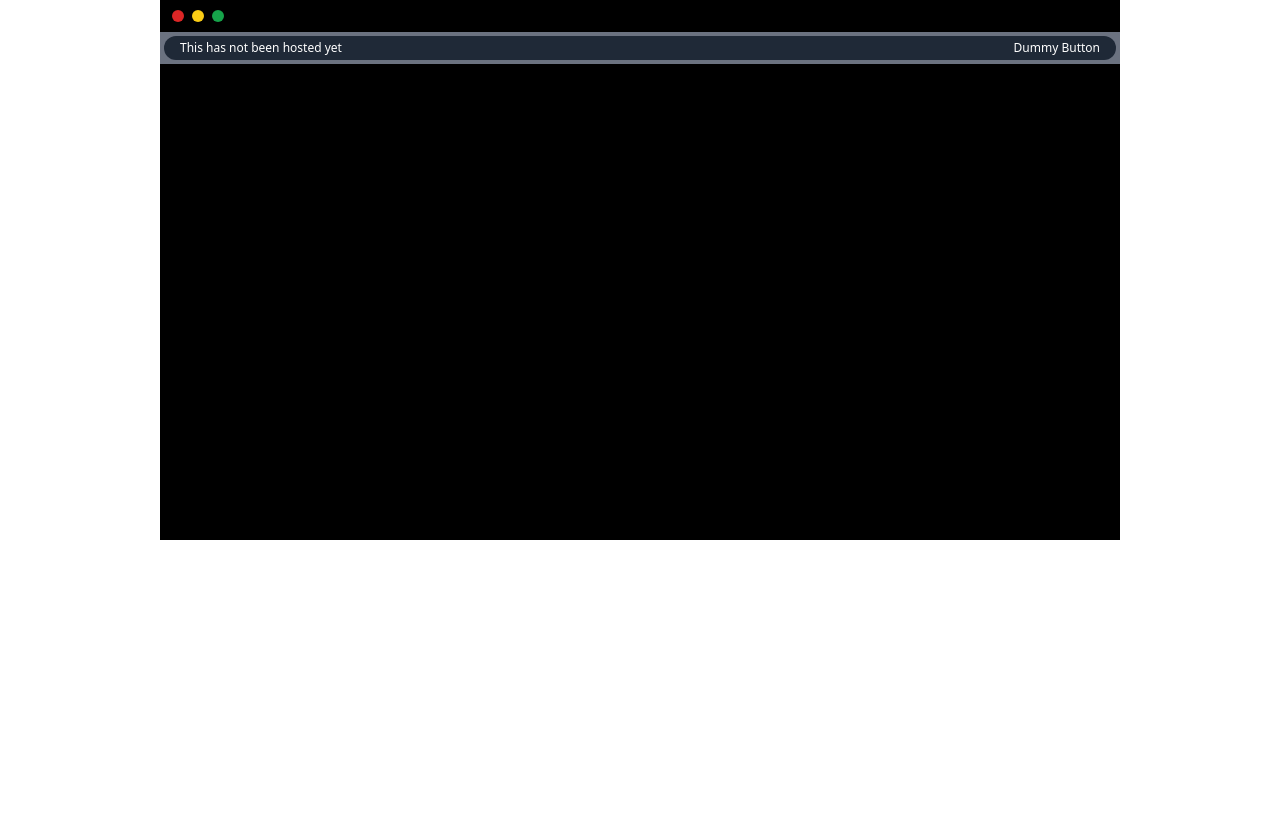
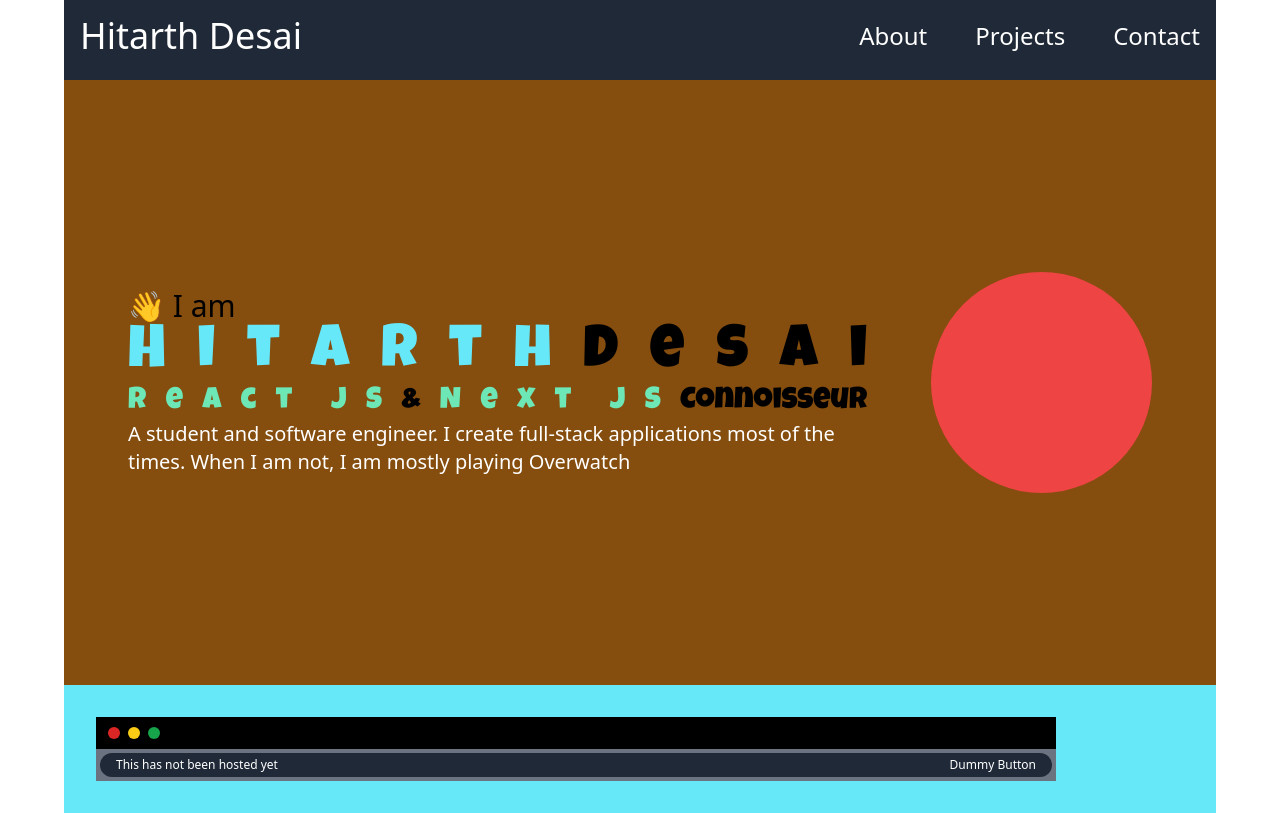
Before and after one commit to hitarthdesai/hitarthdesai, a React (Create React App) app: page / in a window 1280 px wide. Built offline with nearby package versions, Linux system fonts and the light colour scheme; no server answers.

Commit message:
create hero section

```diff
--- a/public/index.html
+++ b/public/index.html
@@ -24,6 +24,12 @@
       work correctly both with client-side routing and a non-root public URL.
       Learn how to configure a non-root public URL by running `npm run build`.
     -->
+    <link rel="preconnect" href="https://fonts.googleapis.com" />
+    <link rel="preconnect" href="https://fonts.gstatic.com" crossorigin />
+    <link
+      href="https://fonts.googleapis.com/css2?family=Luckiest+Guy&display=swap"
+      rel="stylesheet"
+    />
     <title>React App</title>
   </head>
   <body>
--- a/src/App.tsx
+++ b/src/App.tsx
@@ -1,6 +1,16 @@
+import { Hero } from "./components/Hero";
+import { Nav } from "./components/Nav";
 import { Repositories } from "./components/Repositories";
 
 const App = () => {
-  return <Repositories />;
+  return (
+    <div className="w-screen flex items-center justify-center">
+      <div className="bg-cyan-300 max-w-6xl h-full flex flex-col">
+        <Nav />
+        <Hero />
+        <Repositories />
+      </div>
+    </div>
+  );
 };
 export default App;
--- /dev/null
+++ b/src/components/Hero.tsx
@@ -0,0 +1,26 @@
+import { SpecialWord } from "./SpecialWord";
+
+export const Hero = () => {
+  return (
+    <section className="w-full px-8 py-40 bg-yellow-800 flex flex-row justify-between">
+      <div className="grow flex flex-col items-center justify-center px-8">
+        <div className="text-3xl w-full">👋 I am</div>
+        <div className="font-hero text-6xl w-full flex flex-row justify-between">
+          <SpecialWord className="text-cyan-300" text="Hitarth" />
+          <SpecialWord text="Desai" />
+        </div>
+        <div className="font-hero text-3xl w-full flex flex-row justify-between">
+          <SpecialWord className="text-emerald-300" text="React JS" />
+          &
+          <SpecialWord className="text-emerald-300" text="Next JS" />
+          Connoisseur
+        </div>
+        <div className="text-white text-xl">
+          A student and software engineer. I create full-stack applications most
+          of the times. When I am not, I am mostly playing Overwatch
+        </div>
+      </div>
+      <div className="w-1/3 aspect-square m-8 rounded-full bg-red-500" />
+    </section>
+  );
+};
--- /dev/null
+++ b/src/components/Nav.tsx
@@ -0,0 +1,16 @@
+export const Nav = () => {
+  return (
+    <header className="bg-gray-800 h-20 pb-8 text-white">
+      <nav className="p-4 flex flex-row items-center justify-between">
+        <div className="">
+          <p className="text-4xl">Hitarth Desai</p>
+        </div>
+        <ul className="flex flex-row gap-12 text-2xl">
+          <li>About</li>
+          <li>Projects</li>
+          <li>Contact</li>
+        </ul>
+      </nav>
+    </header>
+  );
+};
--- a/src/components/Repositories.tsx
+++ b/src/components/Repositories.tsx
@@ -26,15 +26,14 @@ export const Repositories = () => {
   };
 
   return (
-    <div className="w-screen bg-white flex items-center justify-center">
-      <div className="w-[60rem] aspect-video bg-black flex flex-col">
-        <div className="h-8 flex flex-row">
-          <div className="w-fit h-full flex flex-row items-center mx-2 ">
+    <div className="w-[60rem] flex flex-col m-8">
+      <div className="h-8 flex flex-row bg-black">
+        <div className="w-fit h-full flex flex-row items-center mx-2">
           <div className="w-3 h-3 mx-1 rounded-full bg-red-600" />
           <div className="w-3 h-3 mx-1 rounded-full bg-yellow-400" />
           <div className="w-3 h-3 mx-1 rounded-full bg-green-600" />
         </div>
-          <div ref={tabsRef} className="w-full h-full flex flex-row">
+        <div ref={tabsRef} className="w-full h-full flex flex-row grow">
           {repos.length > 0 && (
             <Tabs
               tabs={repos.map((repo, index) => ({
@@ -50,8 +49,7 @@ export const Repositories = () => {
       <div className="bg-gray-500 min-w-screen h-8 px-1 py-[4px]">
         <div className="w-full h-full rounded-full flex items-center justify-between bg-gray-800 ">
           <p className="ml-4 text-xs text-white">
-              {repos[activeRepoIndex]?.homepage ||
-                "This has not been hosted yet"}
+            {repos[activeRepoIndex]?.homepage || "This has not been hosted yet"}
           </p>
           <button tabIndex={-1} className="mr-4 text-xs text-white">
             Dummy Button
@@ -60,6 +58,5 @@ export const Repositories = () => {
       </div>
       {activeRepoIndex >= 0 && <Showcase repo={repos[activeRepoIndex]} />}
     </div>
-    </div>
   );
 };
--- a/src/components/Showcase.tsx
+++ b/src/components/Showcase.tsx
@@ -10,9 +10,9 @@ export const Showcase = ({
   repo: { name, description, thumbnail, topics, languages, gh_url, ...rest },
 }: ShowcaseProps) => {
   return (
-    <main className="w-full h-full p-4 flex flex-col text-2xl bg-gray-600">
+    <main className="w-full grow p-4 flex flex-col text-2xl bg-gray-600">
       <div className="flex flex-row mb-2 text-white">
-        <strong className="pr-1">HittuDesai</strong>
+        <strong className="pr-1">hitarthdesai</strong>
         <span>/</span>
         <p className="pl-1">{name || "DEFAULT_REPO_NAME"}</p>
       </div>
--- /dev/null
+++ b/src/components/SpecialWord.tsx
@@ -0,0 +1,15 @@
+export type SpecialWordProps = { text: string; className?: string };
+
+export const SpecialWord = ({ text, className }: SpecialWordProps) => {
+  return (
+    <>
+      {text.split("").map((char, index) => {
+        return (
+          <p key={`${char}-${index}`} className={className}>
+            {char}
+          </p>
+        );
+      })}
+    </>
+  );
+};
--- a/tailwind.config.js
+++ b/tailwind.config.js
@@ -3,6 +3,9 @@ module.exports = {
   content: ["./src/**/*.{js,jsx,ts,tsx}"],
   theme: {
     extend: {
+      fontFamily: {
+        hero: ["'Luckiest Guy'", "cursive"],
+      },
       animation: {
         "spin-slow": "spin 10s linear infinite",
         "spin-slow-reverse": "spin 10s linear infinite reverse",
```
Lines whose indentation alone changed are shown as unchanged.
